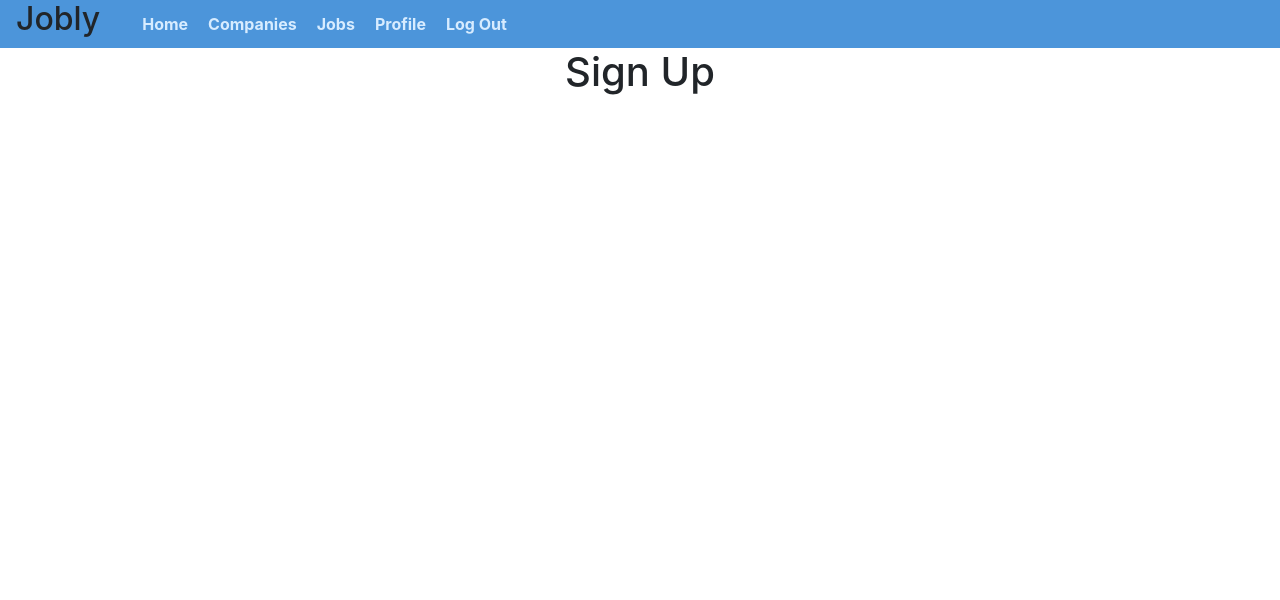
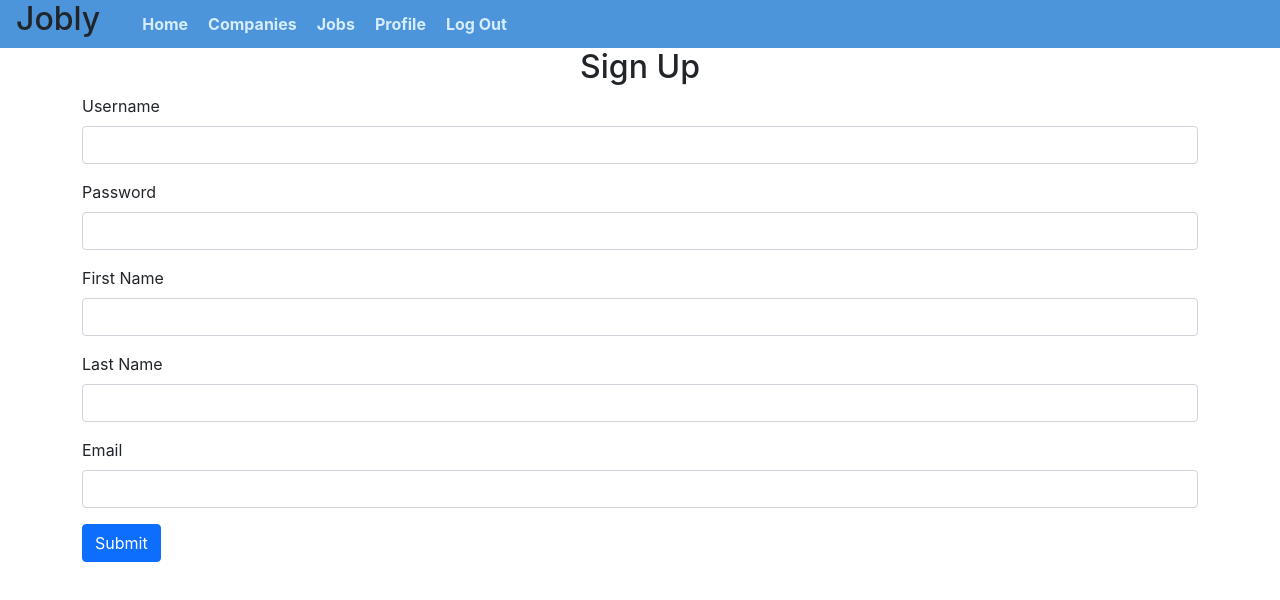
Before and after one commit to snstrong/react-jobly-frontend, a React (Create React App) app: page /signup in a window 1280 px wide. Shown: the top 600 px of the page. Built offline with nearby package versions, Linux system fonts and the light colour scheme; no server answers.

Commit message:
Sign up/register form

```diff
--- a/src/RegisterForm.js
+++ b/src/RegisterForm.js
@@ -0,0 +1,115 @@
+/** Required data:
+ * {
+	"username": "snstrong",
+	"password": "abracadabra678",
+	"firstName": "Sara",
+	"lastName": "Strong",
+	"email": "sara.n.strong@gmail.com"
+}
+ */
+
+import { useState } from "react";
+import JoblyApi from "./api";
+
+function RegisterForm() {
+  const INITIAL_STATE = {
+    username: "",
+    password: "",
+    firstName: "",
+    lastName: "",
+    email: "",
+  };
+  let [formData, setFormData] = useState(INITIAL_STATE);
+
+  const handleChange = (evt) => {
+    const { name, value } = evt.target;
+    setFormData((fData) => ({
+      ...formData,
+      [name]: value,
+    }));
+  };
+
+  const handleSubmit = (evt) => {
+    evt.preventDefault();
+    let res = JoblyApi.register(formData);
+    setFormData(INITIAL_STATE);
+  };
+
+  return (
+    <div className="RegisterForm container">
+      <h2>Sign Up</h2>
+      <form onSubmit={handleSubmit}>
+        <div className="mb-3">
+          <label className="form-label" htmlFor="username">
+            Username
+          </label>
+          <input
+            className="form-control"
+            id="username"
+            name="username"
+            onChange={handleChange}
+            value={formData.username}
+          />
+        </div>
+
+        <div className="mb-3">
+          <label className="form-label" htmlFor="password">
+            Password
+          </label>
+          <input
+            type="password"
+            id="password"
+            name="password"
+            onChange={handleChange}
+            value={formData.password}
+            className="form-control"
+          />
+        </div>
+
+        <div className="mb-3">
+          <label className="form-label" htmlFor="firstName">
+            First Name
+          </label>
+          <input
+            id="firstName"
+            name="firstName"
+            onChange={handleChange}
+            value={formData.firstName}
+            className="form-control"
+          />
+        </div>
+
+        <div className="mb-3">
+          <label className="form-label" htmlFor="lastName">
+            Last Name
+          </label>
+          <input
+            id="lastName"
+            name="lastName"
+            onChange={handleChange}
+            value={formData.lastName}
+            className="form-control"
+          />
+        </div>
+
+        <div className="mb-3">
+          <label className="form-label" htmlFor="email">
+            Email
+          </label>
+          <input
+            type="email"
+            id="email"
+            name="email"
+            onChange={handleChange}
+            value={formData.email}
+            className="form-control"
+          />
+        </div>
+
+        <button className="btn btn-primary">Submit</button>
+      </form>
+    </div>
+  );
+}
+
+export default RegisterForm;
--- a/src/Routes.js
+++ b/src/Routes.js
@@ -4,6 +4,7 @@ import CompanyDetail from "./CompanyDetail";
 import CompanyList from "./CompanyList";
 import JobDetail from "./JobDetail";
 import JobList from "./JobList";
+import RegisterForm from "./RegisterForm";
 
 const Routes = () => {
   return (
@@ -27,7 +28,7 @@ const Routes = () => {
         <h1>Login</h1>
       </Route>
       <Route exact path="/signup">
-        <h1>Sign Up</h1>
+        <RegisterForm />
       </Route>
       <Route exact path="/profile">
         <h1>Profile</h1>
--- a/src/api.js
+++ b/src/api.js
@@ -33,10 +33,20 @@ class JoblyApi {
   }
 
   //////////////////////////////
-  /** Individual API routes   */
+  /** Individual API requests */
   //////////////////////////////
 
-  // Company Routes
+  // Auth Requests
+
+  /** Register a user. Returns JWT. */
+
+  static async register(data) {
+    let res = await this.request(`auth/register`, data, "post");
+    JoblyApi.token = res.token;
+    return res.token;
+  }
+
+  // Company Requests
 
   /** Get details on all companies. */
   static async getCompanies({ searchTerm }) {
@@ -49,11 +59,10 @@ class JoblyApi {
   /** Get details on one company by handle. */
   static async getCompany(handle) {
     let res = await this.request(`companies/${handle}`);
-    console.log(res);
     return res.company;
   }
 
-  // Job Routes
+  // Job Requests
 
   /** Get details on all jobs. */
   static async getJobs({ searchTerm }) {
```
Also changed, not shown: src/JoblyApi.js (deleted, +0 -51 lines).
